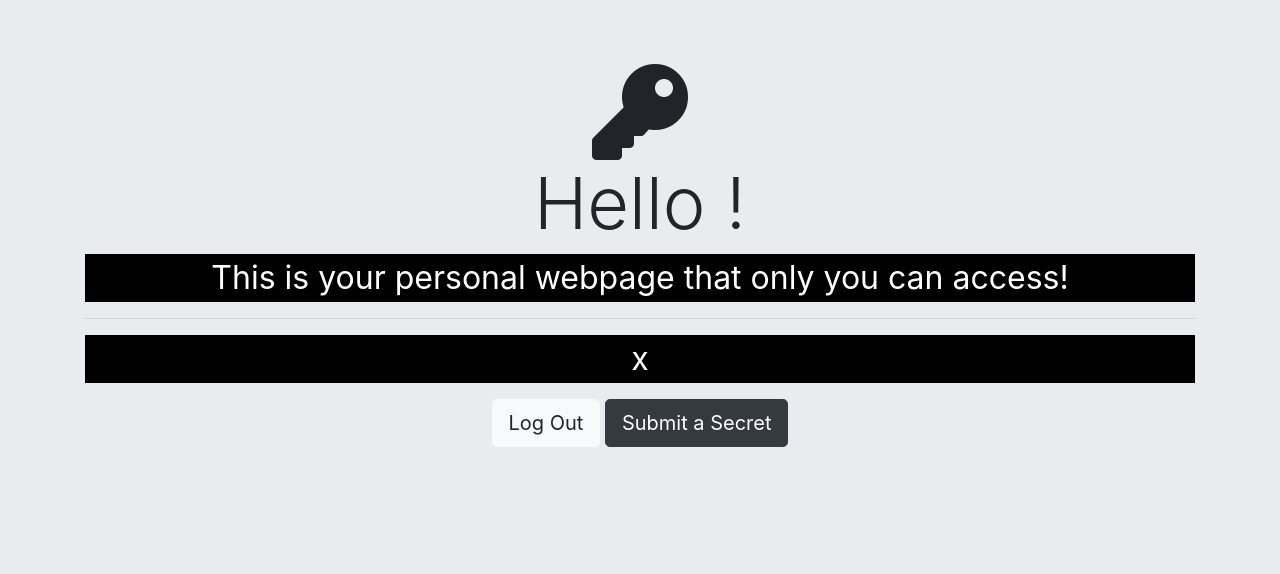
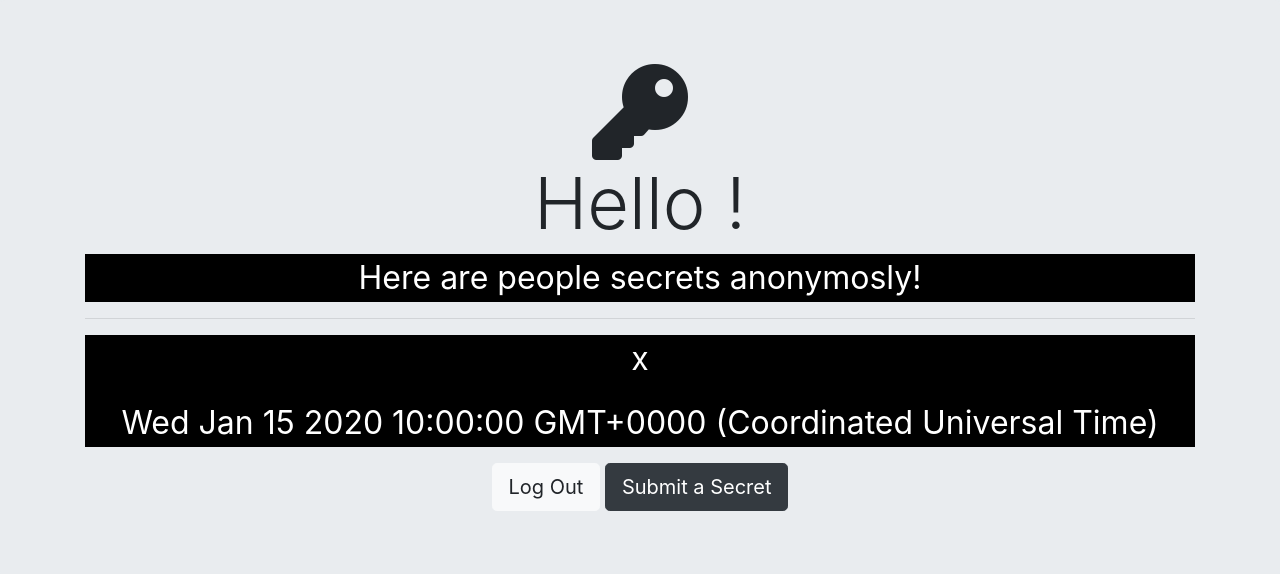
Before and after one commit to izeriayounes/Security-and-authentification, a Node server app: page /secrets in a window 1280 px wide. Shown: the top 574 px of the page. Run offline with Node 20, Linux system fonts and the light colour scheme; tables that the repository leaves empty hold one stand-in row (values such as "Sample post"); some libraries are stand-ins or nearby versions.

Commit message:
improve secrets page ui

```diff
--- a/views/secrets.ejs
+++ b/views/secrets.ejs
@@ -4,10 +4,14 @@
   <div class="container">
     <i class="fas fa-key fa-6x"></i>
     <h1 class="display-3">Hello !</h1>
-    <p class="secret-text">This is your personal webpage that only you can access!</p>
+    <p class="secret-text">Here are people secrets anonymosly!</p>
     <hr>
     <% secrets.forEach((function(foundSecret){ %>
-      <p class="secret-text"><%= foundSecret.secret %></p>
+      <% console.log(foundSecret) %>
+      <div class="secret-text">
+        <p><%= foundSecret.secret %></p>
+        <p><%= foundSecret.date %></p>
+      </div>
     <% } )) %>
     <a class="btn btn-light btn-lg" href="/logout" role="button">Log Out</a>
     <a class="btn btn-dark btn-lg" href="/submit" role="button">Submit a Secret</a>
```
